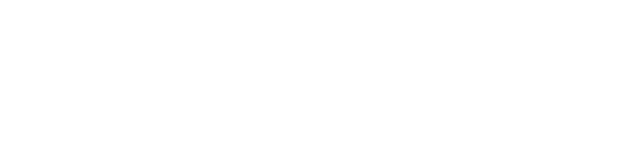
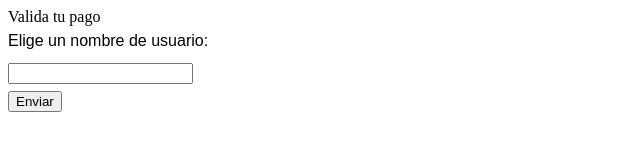
Before and after one commit to Laboratoria/DEV006-card-validation, a website with bundled scripts: page src/index.html in a window 1280 px wide. Shown: the whole page, without its empty margins (0-640 px from the left). Built offline with nearby package versions, Linux system fonts and the light colour scheme.

Commit message:
esqueleto html basico

```diff
--- a/src/index.html
+++ b/src/index.html
@@ -6,7 +6,20 @@
     <link rel="stylesheet" href="style.css" />
   </head>
   <body>
-    <header></header>
+    <header>Valida tu pago
+      <form>
+        <div>
+
+              <label for="uname">Elige un nombre de usuario: </label>
+              <input type="text" id="uname" name="name">
+            </div>
+            <div>
+              <button>Enviar</button>
+            </div>
+          </form>
+
+
+    </header>
     <main></main>
     <footer></footer>
     <script src="index.js" type="module"></script>
--- a/src/style.css
+++ b/src/style.css
@@ -0,0 +1,9 @@
+label {
+    display: block;
+    font: 1rem 'Fira Sans', sans-serif;
+}
+
+input,
+label {
+    margin: 0.4rem 0;
+}
```
Also changed, not shown: 1 other file.
